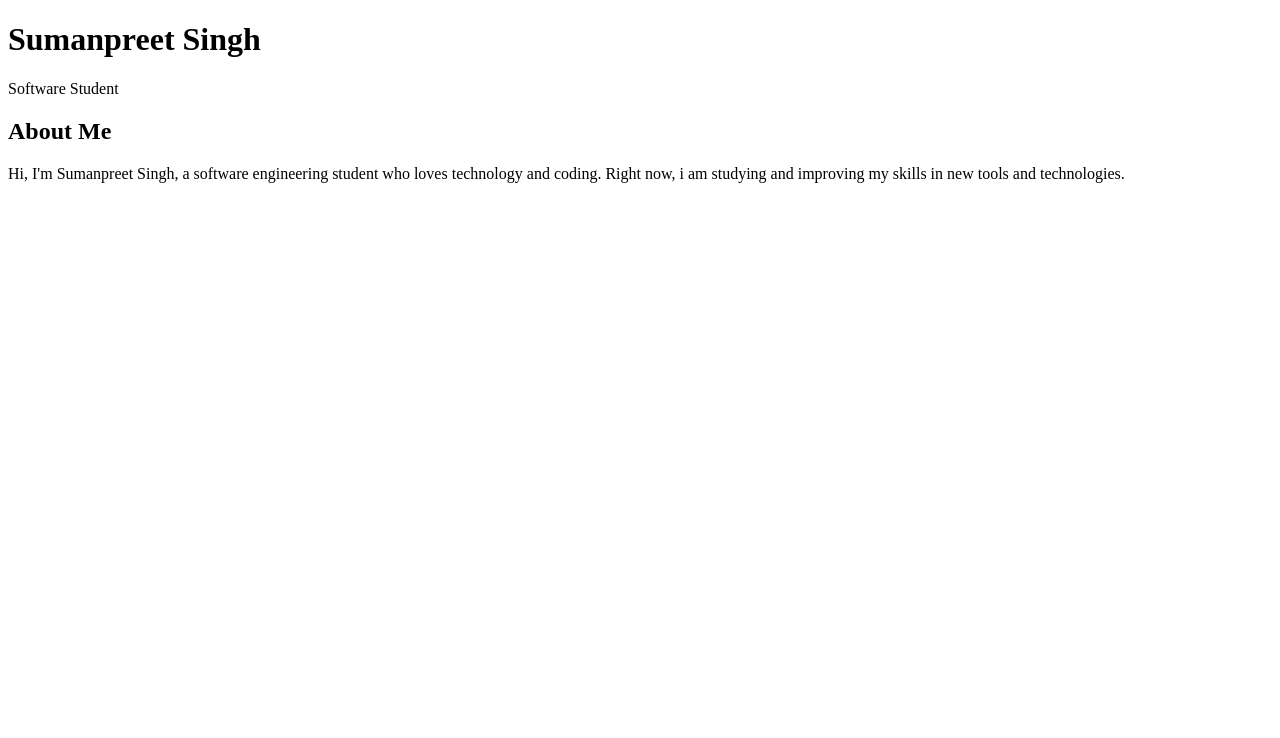
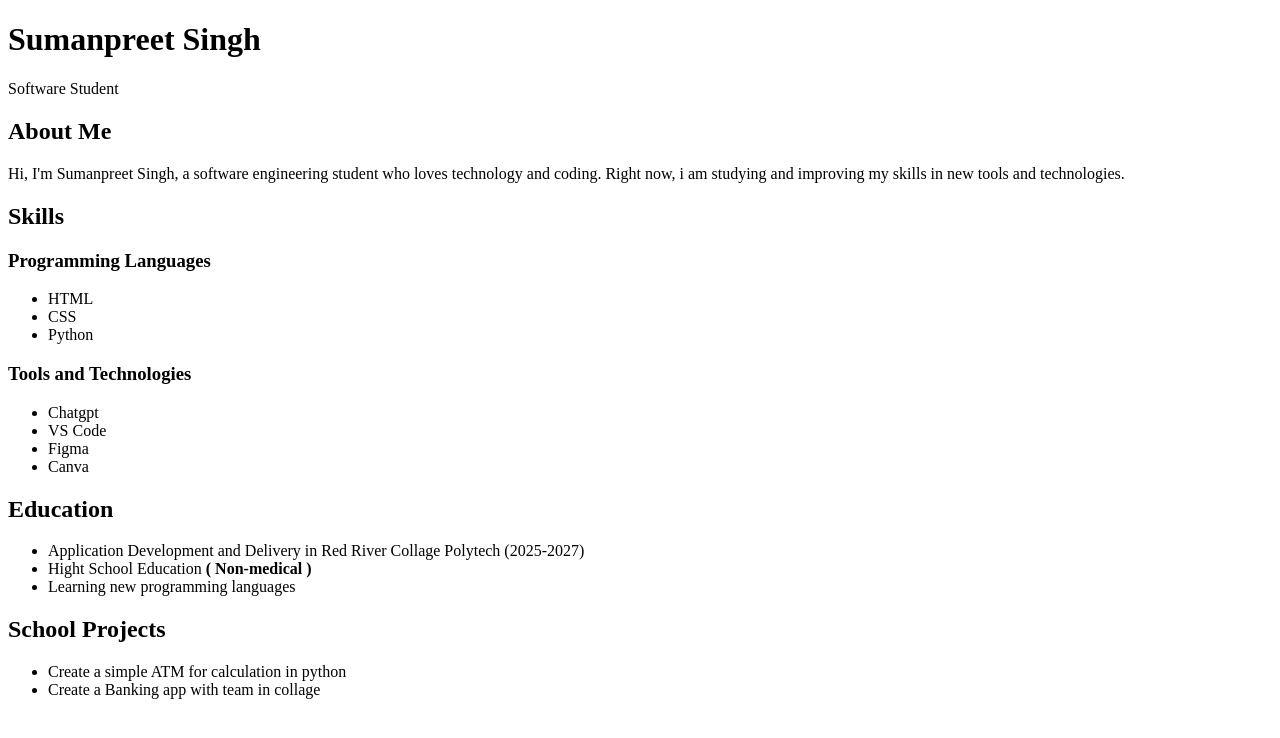
Before and after one commit to suman5911/FED_ASSIGNMENT_2, a plain HTML site: page index.html in a window 1280 px wide. Drawn offline with Linux system fonts and the light colour scheme.

Commit message:
Added three more sections in resume skills, Education and school projects

```diff
--- a/index.html
+++ b/index.html
@@ -16,8 +16,38 @@
             <p> Hi, I'm Sumanpreet Singh, a software engineering student who loves technology and coding.
                 Right now, i am studying and improving my skills in new tools and technologies. </p>
         </section>
+        <section>
+            <h2>Skills</h2>
+            <h3>Programming Languages</h3>
+            <ul>
+                <li>HTML</li>
+                <li>CSS</li>
+                <li>Python</li>
+            </ul>
+            <h3>Tools and Technologies</h3>
+            <ul>
+                <li>Chatgpt</li>
+                <li>VS Code</li>
+                <li>Figma</li>
+                <li>Canva</li>
+           </ul>
+        </section>
+        <section>
+            <h2>Education</h2>
 
+            <ul>
+                <li>Application Development and Delivery in Red River Collage Polytech (2025-2027)</li>
+                <li>Hight School Education <b>( Non-medical )</b> </li>
+                <li>Learning new programming languages</li>
+            </ul>
+        </section>
+        <section>
+            <h2> School Projects</h2>
+            <ul>
+                <li> Create a simple ATM for calculation in python</li>
+                <li> Create a Banking app with team in collage</li>
 
+            </li>
 
 
 
```
